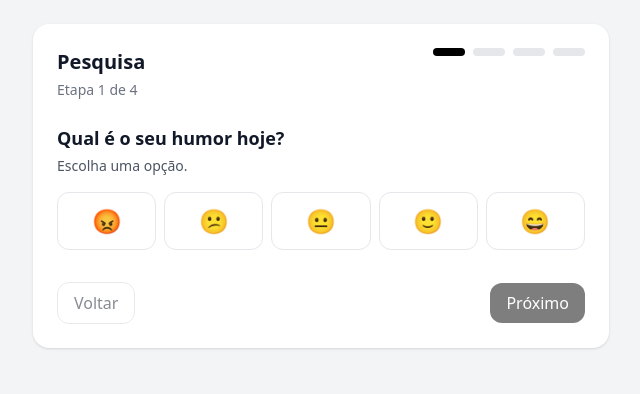
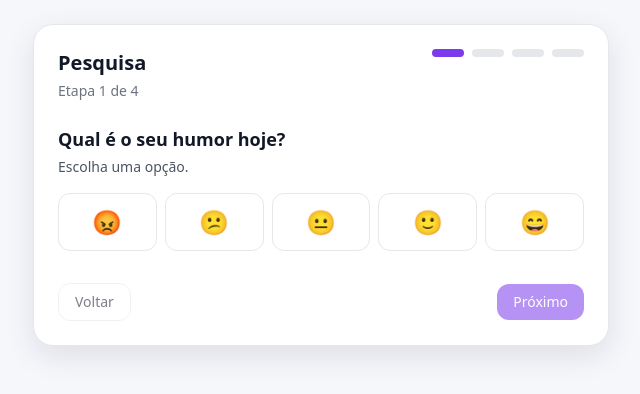
Before and after one commit to joao-holanda19/binds-satisfaction-test, a Vue app: page /p/default in a window 1280 px wide. Shown: the top 394 px of the page, without its empty margins (319-959 px from the left). Built offline with nearby package versions, Linux system fonts and the light colour scheme.

Commit message:
chore(layout): aplicar tema Binds na pesquisa e no modal de confirmação

```diff
--- a/src/components/SurveyForm.vue
+++ b/src/components/SurveyForm.vue
@@ -1,20 +1,21 @@
 <!-- src/components/SurveyForm.vue -->
 <template>
-  <div class="min-h-screen bg-gray-100 p-6">
-    <div class="mx-auto w-full max-w-xl rounded-2xl bg-white p-6 shadow">
-      <!-- TOPO (atualizado com barra de progresso) -->
+  <div class="min-h-screen binds-bg p-6">
+    <div class="mx-auto w-full max-w-xl binds-card p-6">
+      <!-- Header -->
       <div class="flex items-start justify-between gap-4">
         <div>
           <h1 class="text-xl font-bold">{{ titulo }}</h1>
           <p class="mt-1 text-sm text-gray-500">Etapa {{ step }} de 4</p>
         </div>
 
+        <!-- Progress -->
         <div class="flex items-center gap-2" aria-label="Progresso">
           <span
             v-for="n in 4"
             :key="n"
             class="h-2 w-8 rounded-full"
-            :class="n <= step ? 'bg-black' : 'bg-gray-200'"
+            :class="n <= step ? 'bg-binds-600' : 'bg-gray-200'"
           />
         </div>
       </div>
@@ -31,7 +32,7 @@
               :key="m.value"
               type="button"
               class="rounded-xl border p-3 text-2xl transition"
-              :class="localAnswers.mood === m.value ? 'border-black bg-gray-50' : 'border-gray-200'"
+              :class="localAnswers.mood === m.value ? 'border-binds-600 bg-binds-50' : 'border-gray-200 bg-white hover:bg-gray-50'"
               @click="localAnswers.mood = m.value"
               :aria-label="m.label"
             >
@@ -49,13 +50,13 @@
           <h2 class="text-lg font-semibold">Que nota você daria para esta página?</h2>
           <p class="mt-1 text-sm text-gray-600">De 1 a 5.</p>
 
-          <div class="mt-4 flex gap-2">
+          <div class="mt-4 flex flex-wrap gap-2">
             <button
               v-for="n in [1, 2, 3, 4, 5]"
               :key="n"
               type="button"
               class="flex h-10 w-10 items-center justify-center rounded-xl border transition"
-              :class="localAnswers.csat === n ? 'border-black bg-gray-50' : 'border-gray-200'"
+              :class="localAnswers.csat === n ? 'border-binds-600 bg-binds-50' : 'border-gray-200 bg-white hover:bg-gray-50'"
               @click="localAnswers.csat = n"
               :aria-label="`Selecionar nota ${n}`"
             >
@@ -78,7 +79,7 @@
             v-model.trim="localAnswers.email"
             type="email"
             placeholder="seuemail@exemplo.com"
-            class="mt-1 w-full rounded-xl border border-gray-200 px-3 py-2 outline-none focus:border-black"
+            class="input mt-1"
           />
 
           <p v-if="showErrors && localAnswers.email && !isEmailValid" class="mt-3 text-sm text-red-600">
@@ -97,7 +98,7 @@
               :key="f.value"
               type="button"
               class="rounded-xl border px-4 py-3 text-left transition"
-              :class="localAnswers.feature === f.value ? 'border-black bg-gray-50' : 'border-gray-200'"
+              :class="localAnswers.feature === f.value ? 'border-binds-600 bg-binds-50' : 'border-gray-200 bg-white hover:bg-gray-50'"
               @click="localAnswers.feature = f.value"
             >
               {{ f.label }}
@@ -109,7 +110,7 @@
             v-model.trim="localAnswers.comment"
             rows="3"
             placeholder="Digite sua resposta"
-            class="mt-1 w-full resize-none rounded-xl border border-gray-200 px-3 py-2 outline-none focus:border-black"
+            class="input mt-1 resize-none"
           />
         </div>
       </div>
@@ -118,9 +119,8 @@
       <div class="mt-8 flex items-center justify-between">
         <button
           type="button"
-          class="rounded-xl border border-gray-300 px-4 py-2"
+          class="btn btn-secondary"
           :disabled="step === 1 || isSubmitting"
-          :class="step === 1 || isSubmitting ? 'opacity-50' : ''"
           @click="prev"
         >
           Voltar
@@ -128,9 +128,8 @@
 
         <button
           type="button"
-          class="rounded-xl bg-black px-4 py-2 text-white"
+          class="btn btn-primary"
           :disabled="isNextDisabled || isSubmitting"
-          :class="isNextDisabled || isSubmitting ? 'opacity-50' : ''"
           @click="next"
         >
           <span v-if="isSubmitting">Enviando...</span>
@@ -138,7 +137,10 @@
         </button>
       </div>
 
-      <p v-if="submittedMessage" class="mt-6 rounded-xl bg-green-50 p-3 text-sm text-green-700">
+      <p
+        v-if="submittedMessage"
+        class="mt-6 rounded-xl border border-green-200 bg-green-50 p-3 text-sm text-green-800"
+      >
         {{ submittedMessage }}
       </p>
     </div>
--- a/src/views/SurveyView.vue
+++ b/src/views/SurveyView.vue
@@ -9,32 +9,28 @@
     @submit="onSubmit"
   />
 
-  <!-- MODAL "OBRIGADO" (formato do exemplo) -->
+  <!-- MODAL "OBRIGADO" (Binds: roxo/branco, padrão do layout) -->
   <div
     v-if="showThankYouModal"
-    class="fixed inset-0 z-50 flex items-center justify-center bg-black/40 p-6"
+    class="fixed inset-0 z-50 flex items-center justify-center p-6"
+    style="background: rgba(17, 24, 39, 0.45)"
     role="dialog"
     aria-modal="true"
     aria-label="Resposta enviada"
   >
-    <div class="w-full max-w-sm rounded-2xl bg-white p-6 shadow">
+    <div class="w-full max-w-sm binds-card p-6">
       <h2 class="text-2xl font-bold">Obrigado!</h2>
       <p class="mt-2 text-sm text-gray-600">Sua resposta foi enviada com sucesso.</p>
 
       <div class="mt-6 grid gap-3">
-        <button
-          type="button"
-          class="w-full rounded-xl bg-black px-4 py-2 text-white"
-          @click="closeThankYou"
-        >
+        <button type="button" class="btn btn-primary w-full" @click="closeThankYou">
           Fechar
         </button>
 
         <button
           type="button"
-          class="w-full rounded-xl border border-gray-300 px-4 py-2"
+          class="btn btn-secondary w-full"
           :disabled="!lastSavedId"
-          :class="!lastSavedId ? 'opacity-50' : ''"
           @click="goToMySubmission"
         >
           Ver meu envio
@@ -58,7 +54,6 @@ const answers = ref<SurveyAnswers>(defaultSurveyAnswers());
 const isSubmitting = ref(false);
 const submitted = ref(false);
 
-// Modal do "Obrigado"
 const showThankYouModal = ref(false);
 const lastSavedId = ref<string | null>(null);
 
```
